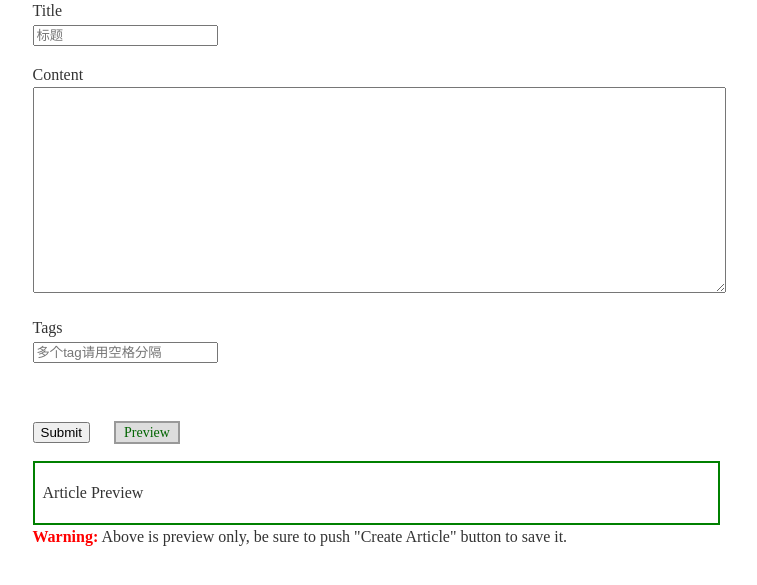
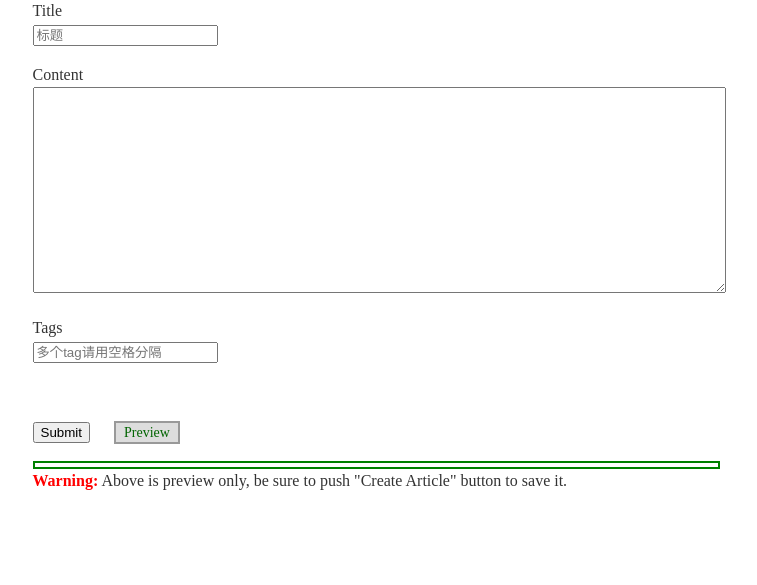
Before and after one commit to mitnk/justablog, a Python web app: template app/templates/add_article.html in a window 1280 px wide. Shown: the part 104-689 px from the top of the page, without its empty margins (264-1021 px from the left). Run offline with Jinja, Linux system fonts and the light colour scheme; the template is opened without the code that fills it: most values are stand-ins (such as "Sample title", 1, 10 or a date in 2020); form fields are guessed from the names that the template uses; some libraries are stand-ins or nearby versions.

Commit message:
update a little html.

```diff
--- a/app/templates/add_article.html
+++ b/app/templates/add_article.html
@@ -10,7 +10,7 @@ h1{ font-size:20px; }
 #title, #tags { width:100%; height:1.5em; }
 textarea {height: 200px; width: 100%;padding:2px; }
 .preview {border: 2px solid #999999; background-color:#DDDDDD; font-size:14px; padding:2px 8px 2px 8px; margin-left:20px;}
-#preview {border: 2px solid green;padding:2px 0 2px 8px;}
+#preview {border: 2px solid green;padding:2px 8px 2px 8px;}
 </style>
 {% endblock %}
 
@@ -45,7 +45,7 @@ document.getElementById("content").setAttribute("onblur", "preview()");
       <p class="submit">{{ form.submit }} <a class="preview" onclick="preview()" href="javascript:void()">Preview</a></p>
   </form>
 
-  <div id="preview"><p>Article Preview</p></div>
+  <div id="preview"></div>
   <div>
     <strong style="color:red;">Warning:</strong>
     Above is preview only, be sure to push "Create Article" button to save it.
```
